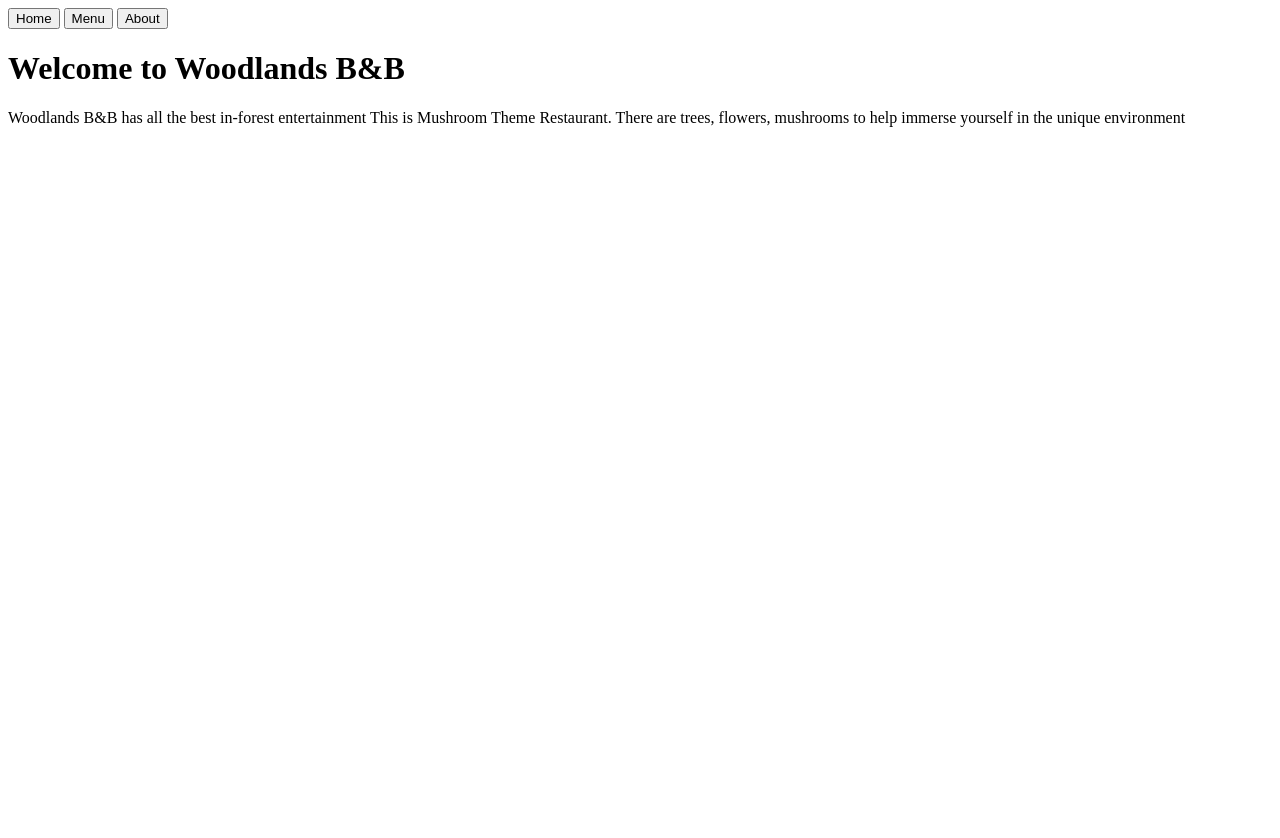
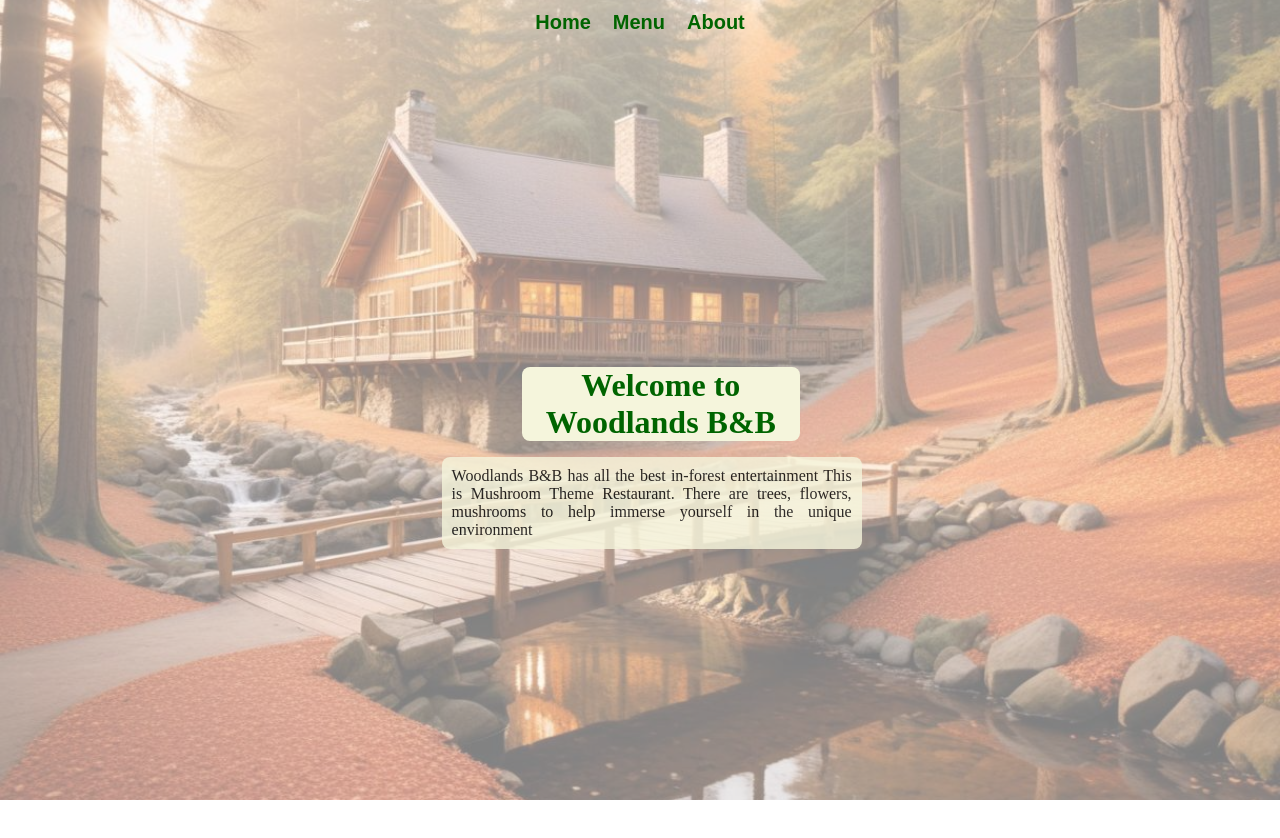
Before and after one commit to junfengl95/restaurant-page-odin, a website built with webpack: page src/index.html in a window 1280 px wide. Before the commit the page ends 800 px from the top, so only its background shows below. Built offline with nearby package versions, Linux system fonts and the light colour scheme.

Commit message:
Tab pages styles

```diff
--- a/src/about.js
+++ b/src/about.js
@@ -1,3 +1,5 @@
+import './styles/about.css'
+
 function loadAbout(){
     const content = document.createElement('div');
 
--- a/src/menu.js
+++ b/src/menu.js
@@ -1,5 +1,8 @@
+import './styles/menu.css'
+
 function loadMenu(){
     const content = document.createElement('div');
+    content.id = 'content';
 
     const headline = document.createElement('h1');
     headline.textContent = 'Menu';
--- a/src/styles/about.css
+++ b/src/styles/about.css
@@ -1,6 +1,78 @@
+html, body {
+    height: 100%;
+    margin: 0;
+    padding: 0;
+}
+
 body {
-    background-color: url('../images/background.jpeg');
+    position: relative;
+    background: none;
+}
+
+/*Create semi-transparent */
+body::before {
+    content: "";
+    position:fixed;
+    top:0;
+    left: 0;
+    width: 100%;
+    height: 100%;
+    background-image: url('../images/background.jpeg');
     background-size: cover;
     background-repeat: no-repeat;
     background-position: center;
+    background-attachment: fixed;
+    opacity: 0.5;
+    z-index: -1;
 }
+
+#content {
+    display:flex;
+    flex-direction: row;
+    align-items: center;
+    justify-content: center;
+    padding: 20px;
+    position: relative;
+    z-index: 1
+}
+
+#content h1 {
+    text-align: center;
+    color: darkgreen;
+    background-color: beige;
+    margin-left: 10rem;
+    width: 50%;
+    border-radius: 8px;
+}
+
+#content p {
+    text-align: justify;
+    background-color: beige;
+    width: 400px;
+    opacity: 0.8;
+    border-radius: 8px;
+    margin-left: 5rem;
+    padding: 10px
+
+}
+
+
+nav {
+    margin-top: 10px;
+    display: flex;
+    justify-content: center;
+    gap: 10px
+}
+
+nav button {
+    font-size: 20px;
+    border: none;
+    background: transparent;
+    cursor: pointer;
+    color:  darkgreen;
+    font-weight: bold;
+}
+
+nav button:hover {
+    background: rgba(255, 255, 255, 0.2)
+}
--- a/src/styles/home.css
+++ b/src/styles/home.css
@@ -1,6 +1,90 @@
+html, body {
+    height: 100%;
+    margin: 0;
+    padding: 0;
+}
+
 body {
-    background-color: url('../images/background.jpeg');
+    position: relative;
+    background: none;
+}
+
+/*Create semi-transparent */
+body::before {
+    content: "";
+    position:fixed;
+    top:0;
+    left: 0;
+    width: 100%;
+    height: 100%;
+    background-image: url('../images/background.jpeg');
     background-size: cover;
     background-repeat: no-repeat;
     background-position: center;
+    background-attachment: fixed;
+    opacity: 0.5;
+    z-index: -1;
 }
+
+#content {
+    display:flex;
+    flex-direction: row;
+    align-items: center;
+    justify-content: center;
+    padding: 20px;
+    position: relative;
+    z-index: 1
+}
+
+#content h1 {
+    text-align: center;
+    color: darkgreen;
+    background-color: beige;
+    margin-left: 10rem;
+    width: 50%;
+    border-radius: 8px;
+}
+
+#content p {
+    text-align: justify;
+    background-color: beige;
+    width: 400px;
+    opacity: 0.8;
+    border-radius: 8px;
+    margin-left: 5rem;
+    padding: 10px
+
+}
+
+#content ul {
+    list-style: none;
+    padding: 0;
+}
+
+#content li {
+    font-size: 18px;
+    color: #333;
+    margin-top: 10px;
+}
+
+
+
+nav {
+    margin-top: 10px;
+    display: flex;
+    justify-content: center;
+    gap: 10px
+}
+
+nav button {
+    font-size: 20px;
+    border: none;
+    background: transparent;
+    cursor: pointer;
+    color:  darkgreen;
+    font-weight: bold;
+}
+
+nav button:hover {
+    background: rgba(255, 255, 255, 0.2)
+}
--- a/src/styles/menu.css
+++ b/src/styles/menu.css
@@ -0,0 +1,78 @@
+html, body {
+    height: 100%;
+    margin: 0;
+    padding: 0;
+}
+
+body {
+    position: relative;
+    background: none;
+}
+
+/*Create semi-transparent */
+body::before {
+    content: "";
+    position:fixed;
+    top:0;
+    left: 0;
+    width: 100%;
+    height: 100%;
+    background-image: url('../images/background.jpeg');
+    background-size: cover;
+    background-repeat: no-repeat;
+    background-position: center;
+    background-attachment: fixed;
+    opacity: 0.5;
+    z-index: -1;
+}
+
+#content {
+   position: relative;
+   z-index: 1;
+   display: flex;
+   flex-direction: column;
+   justify-content: center;
+   align-items: center;
+   height: 100vh;
+   text-align: center;
+}
+
+#content h1 {
+    color: darkgreen;
+    margin-bottom: 10px;
+}
+
+#content ul {
+    list-style: none;
+    padding: 0;
+    background: rgba(255, 255, 255, 0.7);
+    padding: 10px;
+}
+
+#content li {
+    font-size: 18px;
+    color: #333;
+    margin-top: 10px;
+    background: rgba(255, 255, 255, 0.7);
+    text-align: center;
+}
+
+nav {
+    margin-top: 10px;
+    display: flex;
+    justify-content: center;
+    gap: 10px
+}
+
+nav button {
+    font-size: 20px;
+    border: none;
+    background: transparent;
+    cursor: pointer;
+    color:  darkgreen;
+    font-weight: bold;
+}
+
+nav button:hover {
+    background: rgba(255, 255, 255, 0.2)
+}
```
